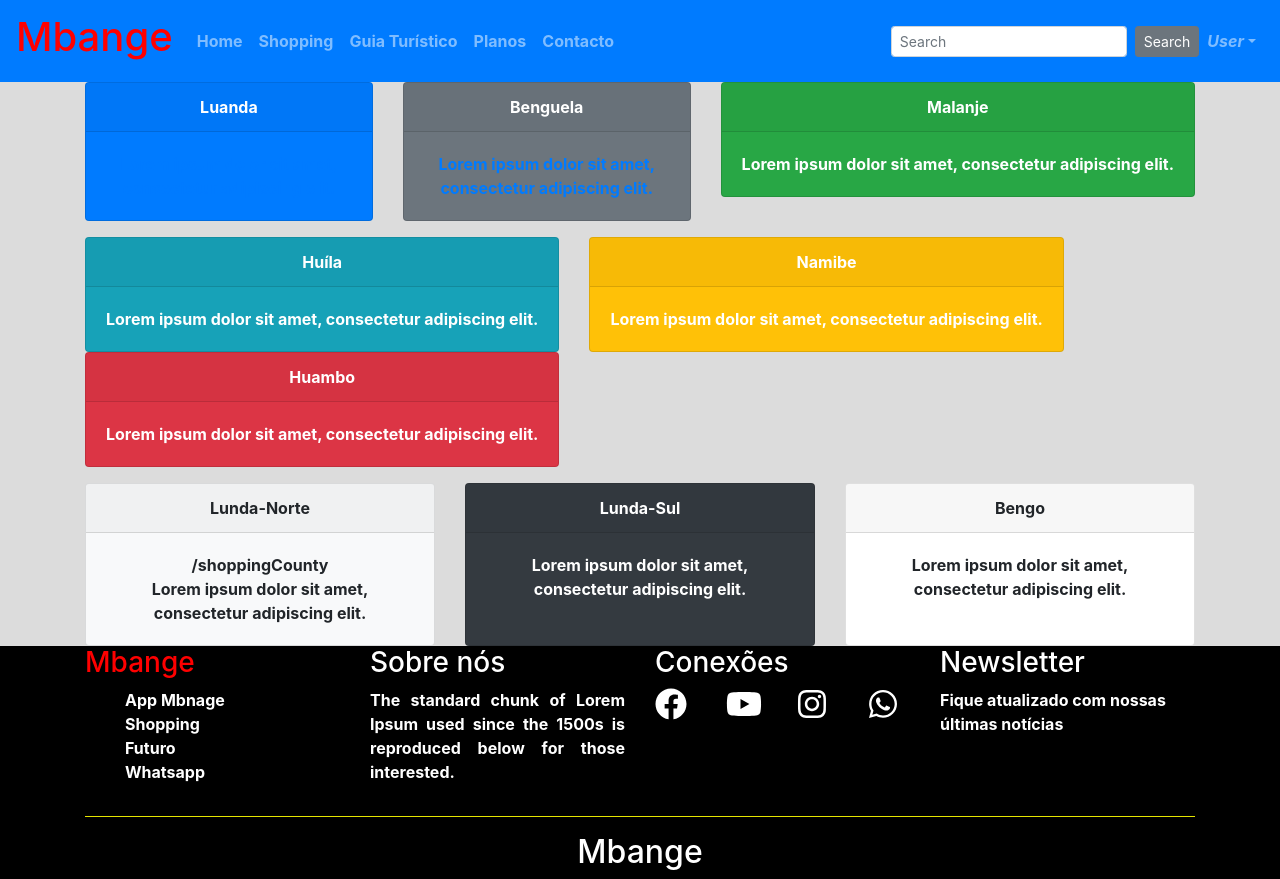
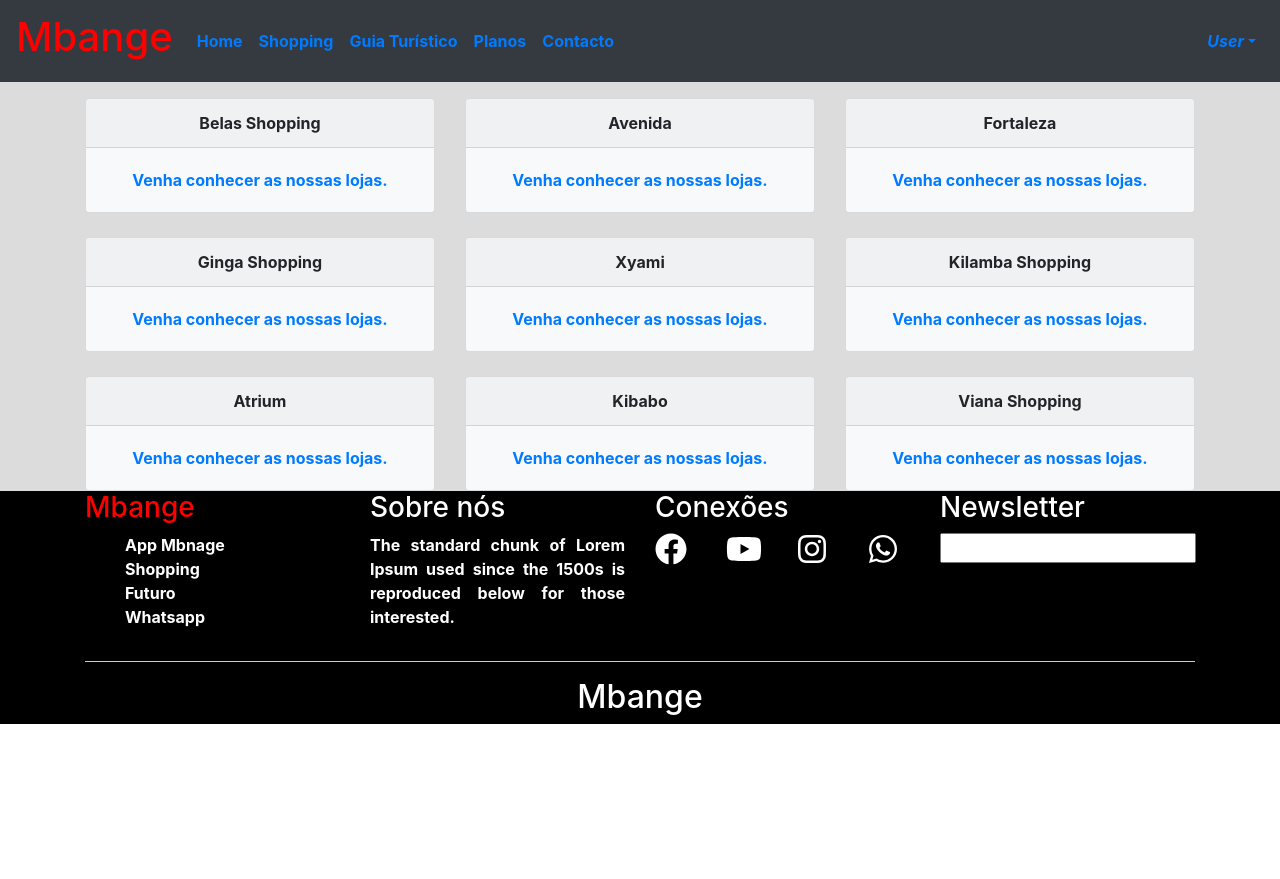
Before and after one commit to jflucamba/MbangeUISite, a Vue app: page /shopping in a window 1280 px wide. After the commit the page ends 800 px from the top, so only its background shows below. Built offline with nearby package versions, Linux system fonts and the light colour scheme.

Commit message:
apresentação do projecto

```diff
--- a/src/components/FooterComponent.vue
+++ b/src/components/FooterComponent.vue
@@ -19,7 +19,7 @@
                 </li>
 
                 <li>
-                  <a href="#">
+                  <a href="/shopping">
                     Shopping
                   </a>
                 </li>
@@ -96,11 +96,20 @@
 
             <b-col col sm = "3" >
 
-              <h3>Newsletter</h3>
 
-              <span>
-                Fique atualizado com nossas últimas notícias
-              </span>
+              <b-row>
+                <b-col>
+                  <h3>Newsletter</h3>
+                </b-col>
+              </b-row>
+
+
+              <b-row>
+                <b-col>
+                  <input tex="email" />
+
+                </b-col>
+              </b-row>
 
             </b-col >
 
--- a/src/components/NavBarComponent.vue
+++ b/src/components/NavBarComponent.vue
@@ -1,7 +1,7 @@
 <template>
   <div>
-  <b-navbar toggleable="lg" type="dark" variant="primary">
-    <b-navbar-brand to="/">
+  <b-navbar toggleable="lg" type="primary" variant="dark">
+    <b-navbar-brand id="logo" to="/">
       <h1><a to="/">Mbange</a></h1>
     </b-navbar-brand>
 
@@ -20,8 +20,8 @@
       <!-- Right aligned nav items -->
       <b-navbar-nav class="ml-auto">
         <b-nav-form>
-          <b-form-input size="sm" class="mr-sm-2" placeholder="Search"></b-form-input>
-          <b-button size="sm" class="my-2 my-sm-0" type="submit">Search</b-button>
+          <!--b-form-input-- size="sm" class="mr-sm-2" placeholder="Search"></!--b-form-input-->
+          <!--b-button-- size="sm" class="my-2 my-sm-0" type="submit">Search</!--b-button-->
         </b-nav-form>
 
         <!--b-nav-item-dropdown-- text="Lang" right>
@@ -36,8 +36,83 @@
           <template #button-content>
             <em>User</em>
           </template>
+          <b-dropdown-item v-b-modal.modal-1 href="#">Login</b-dropdown-item>
           <b-dropdown-item href="#">Profile</b-dropdown-item>
           <b-dropdown-item href="#">Sign Out</b-dropdown-item>
+
+          <b-modal id="modal-1" title="BootstrapVue">
+
+            <div class="container" >
+    <a class="links" id="paracadastro"></a>
+    <a class="links" id="paralogin"></a>
+
+    <div class="content">
+      <!--FORMULÁRIO DE LOGIN-->
+      <div id="login">
+        <form method="post" action="">
+          <h1>Login</h1>
+          <p>
+            <label for="nome_login">Seu nome</label>
+            <input id="nome_login" name="nome_login" required="required" type="text" placeholder="ex. contato@htmlecsspro.com"/>
+          </p>
+
+          <p>
+            <label for="email_login">Seu e-mail</label>
+            <input id="email_login" name="email_login" required="required" type="password" placeholder="ex. senha" />
+          </p>
+
+          <p>
+            <input type="checkbox" name="manterlogado" id="manterlogado" value="" />
+            <label for="manterlogado">Manter-me logado</label>
+          </p>
+
+          <p>
+            <input type="submit" value="Logar" />
+          </p>
+
+          <p class="link">
+            Ainda não tem conta?
+            <a href="#paracadastro">Cadastre-se</a>
+          </p>
+        </form>
+      </div>
+
+      <!--FORMULÁRIO DE CADASTRO-->
+      <div id="cadastro">
+        <form method="post" action="">
+          <h1>Cadastro</h1>
+
+          <p>
+            <label for="nome_cad">Seu nome</label>
+            <input id="nome_cad" name="nome_cad" required="required" type="text" placeholder="nome" />
+          </p>
+
+          <p>
+            <label for="email_cad">Seu e-mail</label>
+            <input id="email_cad" name="email_cad" required="required" type="email" placeholder="contato@htmlecsspro.com"/>
+          </p>
+
+          <p>
+            <label for="senha_cad">Sua senha</label>
+            <input id="senha_cad" name="senha_cad" required="required" type="password" placeholder="ex. 1234"/>
+          </p>
+
+          <p>
+            <input type="submit" value="Cadastrar"/>
+          </p>
+
+          <p class="link">
+            Já tem conta?
+            <a href="#paralogin"> Ir para Login </a>
+          </p>
+        </form>
+      </div>
+    </div>
+            </div>
+
+
+          </b-modal>
+
         </b-nav-item-dropdown>
       </b-navbar-nav>
     </b-collapse>
@@ -53,7 +128,21 @@ export default {
 
 <!-- Add "scoped" attribute to limit CSS to this component only -->
 <style scoped>
-  h1{
+  #logo{
     color: red;
   }
+
+  /* placeholder */
+::-webkit-input-placeholder  {
+  color: #bebcbc;
+  font-style: italic;
+}
+
+input:-moz-placeholder,
+textarea:-moz-placeholder{
+  color: #bebcbc;
+  font-style: italic;
+}
+
+
 </style>
--- a/src/router/index.js
+++ b/src/router/index.js
@@ -6,6 +6,7 @@ import Plan from '../views/plan.vue'
 import LeisureSpace from '../views/leisureSpace.vue'
 import Shopping from '../views/shopping.vue'
 import ShoppingCounty from '../views/shoppingCounty.vue'
+import Loja from '../views/loja.vue'
 
 Vue.use(VueRouter)
 
@@ -39,7 +40,13 @@ Vue.use(VueRouter)
     path:'/shoppingCounty',
     name:'shoppingCounty',
     component: ShoppingCounty
+  },
+  {
+    path:'/loja',
+    name:'loja',
+    component: Loja
   }
+
 ]
 
 const router = new VueRouter({
--- a/src/views/index.vue
+++ b/src/views/index.vue
@@ -77,73 +77,102 @@
 
         </b-row>
 
+
+
+
+
+
+
+
+
         <b-row>
+
           <b-col>
-            <h3>
-              Serviços
-            </h3>
+
+            <label for="toggle-3">
+              <h3>Lojas</h3>
+          </label>
+          <input type="checkbox" id="toggle-3">
+          <div id="mostra">
+              <div>Avenida</div>
+              <div>Ginga Shopping</div>
+              <div>Xiame</div>
+              <div>Fortaleza</div>
+          </div>
+
           </b-col>
+
+          <b-col>
+
+            <label for="toggle-1">
+              <h3>Shopping</h3>
+          </label>
+          <input type="checkbox" id="toggle-1">
+          <div id="mostra">
+              <div>Avenida</div>
+              <div>Ginga Shopping</div>
+              <div>Xiame</div>
+              <div>Fortaleza</div>
+          </div>
+
+          </b-col>
+
+          <b-col>
+
+            <label for="toggle-2">
+              <h3>Produtos</h3>
+          </label>
+          <input type="checkbox" id="toggle-2">
+          <div id="mostra">
+              <div>Avenida</div>
+              <div>Ginga Shopping</div>
+              <div>Xiame</div>
+              <div>Fortaleza</div>
+          </div>
+
+          </b-col>
+
+          <b-col>
+
+            <label for="toggle-4">
+              <h3>Pontos Turísticos</h3>
+          </label>
+          <input type="checkbox" id="toggle-4">
+          <div id="mostra">
+              <div>Avenida</div>
+              <div>Ginga Shopping</div>
+              <div>Xiame</div>
+              <div>Fortaleza</div>
+          </div>
+
+          </b-col>
+
+
+
+
         </b-row>
 
         <b-row>
 
 
-              <b-col>
-                  <h4>Shopping</h4>
 
-                  <i class="fas fa-shopping-cart fa-10x"></i>
+        </b-row>
 
-                  <p>
-                      If you are going to use a passage of Lorem Ipsum,
-                      you need to be sure there isn't anything embarrassing
-                      hidden in the middle of text Shopping.
-                  </p>
-
-              </b-col>
+        <b-row>
 
 
-              <b-col>
-                  <h4>Guia Turístico</h4>
-
-                  <i class="fas fa-bus-alt fa-10x"></i>
-
-                  <p>
-                      If you are going to use a passage of Lorem Ipsum,
-                      you need to be sure there isn't anything embarrassing
-                      hidden in the middle of text.
-                  </p>
-
-              </b-col>
 
 
-              <b-col >
-                  <h4>Paisagens</h4>
+        </b-row>
 
-                  <i class="fas fa-hotel fa-10x"></i>
-
-                  <p>
-                      If you are going to use a passage of Lorem Ipsum,
-                      you need to be sure there isn't anything embarrassing
-                      hidden in the middle of text.
-                  </p>
-
-              </b-col>
+        <b-row>
 
 
-              <b-col>
-                  <h4>Hospedaria</h4>
 
-                  <i class="fas fa-umbrella-beach fa-10x"></i>
-
-                  <p>
-                      If you are going to use a passage of Lorem Ipsum,
-                      you need to be sure there isn't anything embarrassing
-                      hidden in the middle of text.
-                  </p>
-
-              </b-col>
 
         </b-row>
+
+
 
     </b-container>
 
@@ -183,4 +212,53 @@ export default {
       height: 400px;
     }
 
+    /* Checkbox Hack 1*/
+  #toggle-1 {
+     display:none;
+  }
+
+  #toggle-2 {
+     display:none;
+  }
+
+  #toggle-3 {
+     display:none;
+  }
+
+  #toggle-4 {
+     display:none;
+  }
+
+  label {
+    -webkit-appearance: push-button;
+    -moz-appearance: button;
+    display: inline-block;
+    cursor: pointer;
+    padding: 5px;
+  }
+
+  /* CSS padrão da div */
+  #mostra {
+     display:none;
+  }
+
+  /* CSS quando o checkbox está marcado */
+  #toggle-1:checked ~ #mostra {
+     display:block;
+  }
+
+  #toggle-2:checked ~ #mostra {
+     display:block;
+  }
+
+  #toggle-3:checked ~ #mostra {
+     display:block;
+  }
+
+  #toggle-4:checked ~ #mostra {
+     display:block;
+  }
+
+
+
 </style>
--- /dev/null
+++ b/src/views/loja.vue
@@ -0,0 +1,14 @@
+<template>
+    <div>Lojas</div>
+</template>
+
+<script>
+export default {
+
+}
+</script>
+
+
+<style scoped>
+
+</style>
--- a/src/views/plan.vue
+++ b/src/views/plan.vue
@@ -4,76 +4,96 @@
     <b-container>
 
       <b-row>
-        <b-col col sm = "12">
-          <p>
-
-            Lorem Ipsum is simply dummy text of the printing and typesetting industry.
-            Lorem Ipsum has been the industry's standard dummy text ever since the 1500s,
-            when an unknown printer took a galley of type and scrambled it to make a type specimen book.
-            It has survived not only five centuries,
-            but also the leap into electronic typesetting,
-            remaining essentially unchanged.
-
-          </p>
+        <b-col>
+          <h2>
+            Escolha o plano de acordo a sua preferência.
+          </h2>
         </b-col>
-
       </b-row>
 
       <b-row>
 
-        <b-col col sm = "12">
+        <b-col>
+
+          <b-card-group deck>
+              <b-card
+                title="Cassai"
+                img-src="https://picsum.photos/600/300/?image=25"
+                img-alt="Image"
+                img-top
+                tag="article"
+                style="max-width: 20rem;"
+                class="mb-2"
+              >
+                <b-card-text>
+                  Lorem Ipsum is simply dummy text of the printing and typesetting industry.
+                  Lorem Ipsum has been the industry's standard dummy text ever since the 1500s.
+                </b-card-text>
+
+                <b-button href="#" variant="primary">Go somewhere</b-button>
+              </b-card>
+
+
+            </b-card-group>
+
+        </b-col>
+
+        <b-col>
 
           <b-card-group deck>
 
-            <b-card bg-variant="secondary" text-variant="white" header="Secondary" class="text-center">
-              <b-card-text>
 
-                All the Lorem Ipsum generators on the Internet tend to repeat predefined chunks as necessary,
-                making this the first true generator on the Internet.
-                It uses a dictionary of over 200 Latin words,
-                combined with a handful of model sentence structures,
-                to generate Lorem Ipsum which looks reasonable.
+              <b-card
+                title="Zambeze"
+                img-src="https://picsum.photos/600/300/?image=25"
+                img-alt="Image"
+                img-top
+                tag="article"
+                style="max-width: 20rem;"
+                class="mb-2"
+              >
+                <b-card-text>
+                  Lorem Ipsum is simply dummy text of the printing and typesetting industry.
+                  Lorem Ipsum has been the industry's standard dummy text ever since the 1500s.
+                </b-card-text>
 
-                <b-button href="#" variant="primary">Comprar plano</b-button>
+                <b-button href="#" variant="primary">Go somewhere</b-button>
+              </b-card>
 
-              </b-card-text>
-            </b-card>
-            <b-card bg-variant="success" text-variant="white" header="Success" class="text-center">
-              <b-card-text>
 
-                All the Lorem Ipsum generators on the Internet tend to repeat predefined chunks as necessary,
-                making this the first true generator on the Internet.
-                It uses a dictionary of over 200 Latin words,
-                combined with a handful of model sentence structures,
-                to generate Lorem Ipsum which looks reasonable.
-
-                <b-button href="#" variant="primary">Comprar plano</b-button>
-
-              </b-card-text>
-            </b-card>
-          </b-card-group>
+            </b-card-group>
 
         </b-col>
 
-      </b-row>
+        <b-col>
 
-      <div>
-
-        <form @submit.prevent="salvar">
-          <labe>Nome</labe>
-          <input type="text" placeholder="Nome" v-model="plano.name"> <br>
-          <labe>Descrição</labe>
-          <input type="text" placeholder="Descrição" v-model="plano.description"> <br>
-          <labe>Preço</labe>
-          <input type="text" placeholder="Preço" v-model="plano.price"> <br>
-          <button class="waves-effect eaves-light btn-small">
-            Salvar
-          </button>
-
-        </form>
-      </div>
+          <b-card-group deck>
 
 
+              <b-card
+                title="Congo"
+                img-src="https://picsum.photos/600/300/?image=25"
+                img-alt="Image"
+                img-top
+                tag="article"
+                style="max-width: 20rem;"
+                class="mb-2"
+              >
+                <b-card-text>
+                  Lorem Ipsum is simply dummy text of the printing and typesetting industry.
+                  Lorem Ipsum has been the industry's standard dummy text ever since the 1500s.
+                </b-card-text>
+
+                <b-button href="#" variant="primary">Go somewhere</b-button>
+              </b-card>
+
+
+            </b-card-group>
+
+        </b-col>
+
+
+      </b-row>
 
 
     </b-container>
@@ -86,11 +106,11 @@
 //import axios from 'axios';
 //import { response } from 'express';
 
-import plan from '../services/plans'
+//import plan from '../services/plans'
 //import { response } from 'express';
 export default {
 
-  data(){
+ /* data(){
     return{
       plano: {
         name:'',
@@ -123,7 +143,7 @@ export default {
       })
 
     }
-  }
+  }*/
 
 
 }
--- a/src/views/shopping.vue
+++ b/src/views/shopping.vue
@@ -4,75 +4,83 @@
 
     <b-container>
 
-        <div>
+      <div class="mt-3">
         <b-card-group deck>
+          <b-card bg-variant="light" header="Belas Shopping" class="text-center">
 
-
-
-            <b-card bg-variant="primary" text-variant="white" header="Luanda" class="text-center" >
-              <b-link href="/shoppingCounty">
-                <b-card-text>Lorem ipsum dolor sit amet, consectetur adipiscing elit.</b-card-text>
-              </b-link>
+            <b-card-text>
+              <a href="/loja">Venha conhecer as nossas lojas.</a>
+            </b-card-text>
           </b-card>
 
+          <b-card bg-variant="light" header="Avenida" class="text-center">
 
-            <b-card to="/shoppingCounty" bg-variant="secondary" text-variant="white" header="Benguela" class="text-center">
-              <b-link href="#foo">
-                <b-card-text>Lorem ipsum dolor sit amet, consectetur adipiscing elit.</b-card-text>
-              </b-link>
+            <b-card-text>
+              <a href="/loja">Venha conhecer as nossas lojas.</a>
+            </b-card-text>
+
           </b-card>
 
+          <b-card bg-variant="light" header="Fortaleza" class="text-center">
 
-            <a href="/shoppingCounty">
-              <b-card bg-variant="success" text-variant="white" header="Malanje" class="text-center">
-                <b-card-text>Lorem ipsum dolor sit amet, consectetur adipiscing elit.</b-card-text>
-              </b-card>
-            </a>
-
-          </b-card-group>
-        </div>
-
-
-        <div class="mt-3">
-          <b-card-group deck>
-
-            <a href="/shoppingCounty">
-              <b-card bg-variant="info" text-variant="white" header="Huíla" class="text-center">
-                <b-card-text>Lorem ipsum dolor sit amet, consectetur adipiscing elit.</b-card-text>
-              </b-card>
-            </a>
-
-            <a href="/shoppingCounty">
-              <b-card bg-variant="warning" text-variant="white" header="Namibe" class="text-center">
-                <b-card-text>Lorem ipsum dolor sit amet, consectetur adipiscing elit.</b-card-text>
-              </b-card>
-            </a>
-
-            <a href="/shoppingCounty">
-              <b-card bg-variant="danger" text-variant="white" header="Huambo" class="text-center">
-                <b-card-text>Lorem ipsum dolor sit amet, consectetur adipiscing elit.</b-card-text>
-              </b-card>
-            </a>
-
-          </b-card-group>
-        </div>
-
-      <div class="mt-3">
-        <b-card-group deck>
-          <b-card bg-variant="light" header="Lunda-Norte" class="text-center">
-            /shoppingCounty
-            <b-card-text>Lorem ipsum dolor sit amet, consectetur adipiscing elit.</b-card-text>
+            <b-card-text>
+              <a href="/loja">Venha conhecer as nossas lojas.</a>
+            </b-card-text>
           </b-card>
 
-          <b-card bg-variant="dark" header="Lunda-Sul" text-variant="white" class="text-center">
-            <b-card-text>Lorem ipsum dolor sit amet, consectetur adipiscing elit.</b-card-text>
+        </b-card-group> <br>
+
+        <b-card-group deck>
+          <b-card bg-variant="light" header="Ginga Shopping" class="text-center">
+
+            <b-card-text>
+              <a href="/loja">Venha conhecer as nossas lojas.</a>
+            </b-card-text>
           </b-card>
 
-          <b-card header="Bengo" class="text-center">
-            <b-card-text>Lorem ipsum dolor sit amet, consectetur adipiscing elit.</b-card-text>
+          <b-card bg-variant="light" header="Xyami" class="text-center">
+
+            <b-card-text>
+              <a href="/loja">Venha conhecer as nossas lojas.</a>
+            </b-card-text>
+          </b-card>
+
+          <b-card bg-variant="light" header="Kilamba Shopping" class="text-center">
+
+            <b-card-text>
+              <a href="/loja">Venha conhecer as nossas lojas.</a>
+            </b-card-text>
           </b-card>
 
         </b-card-group>
+
+        <br>
+
+        <b-card-group deck>
+          <b-card bg-variant="light" header="Atrium " class="text-center">
+
+            <b-card-text>
+              <a href="/loja">Venha conhecer as nossas lojas.</a>
+            </b-card-text>
+          </b-card>
+
+          <b-card bg-variant="light" header="Kibabo" class="text-center">
+
+            <b-card-text>
+              <a href="/loja">Venha conhecer as nossas lojas.</a>
+            </b-card-text>
+          </b-card>
+
+          <b-card bg-variant="light" header="Viana Shopping" class="text-center">
+
+            <b-card-text>
+              <a href="/loja">Venha conhecer as nossas lojas.</a>
+            </b-card-text>
+          </b-card>
+
+        </b-card-group>
+
+
       </div>
 
     </b-container>
```
Also changed, not shown: static.json (deleted, +0 -7 lines), src/assets/image/rioCassai.jpg (added), src/assets/image/rioZambeze.jpg (added). Lines whose indentation alone changed are shown as unchanged.
